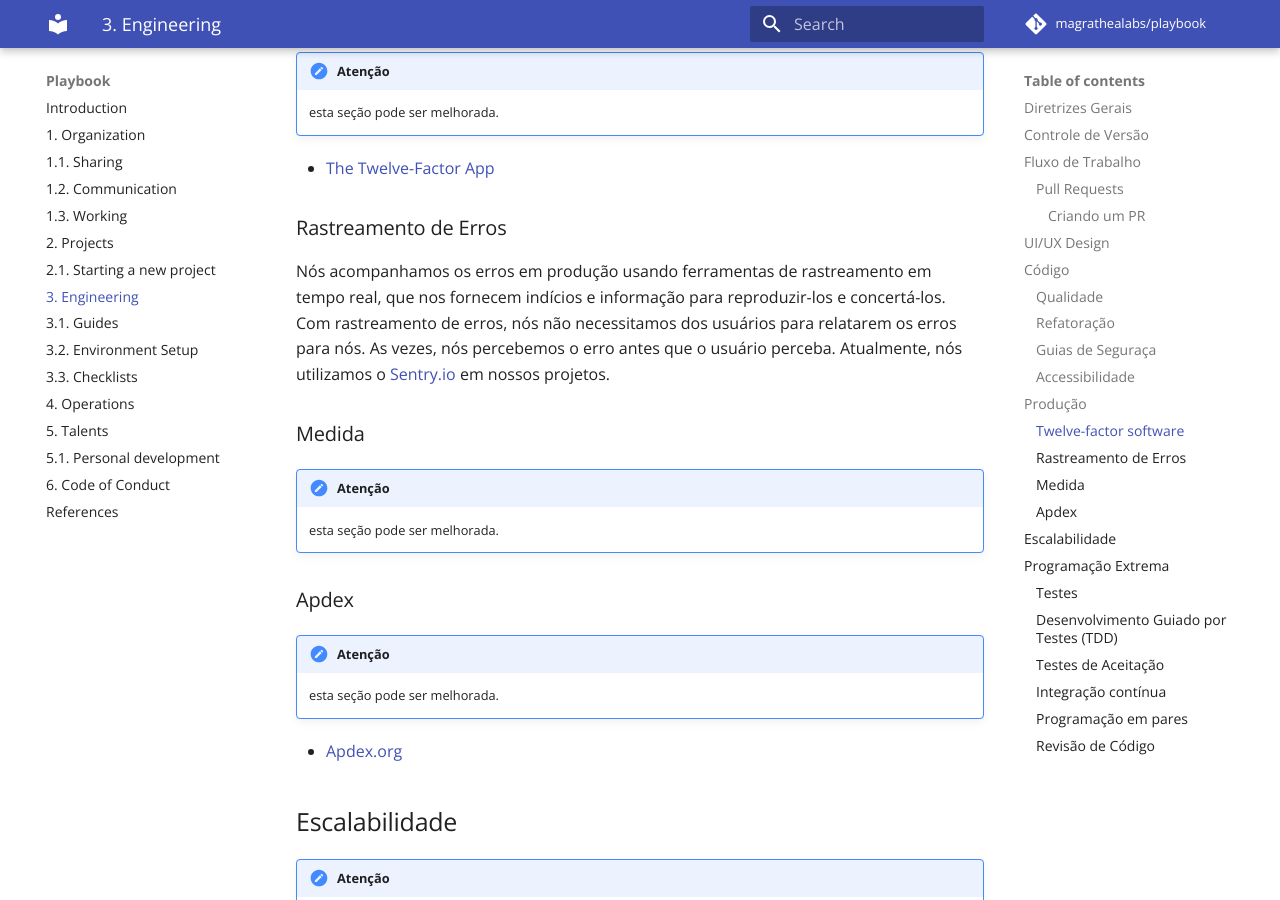
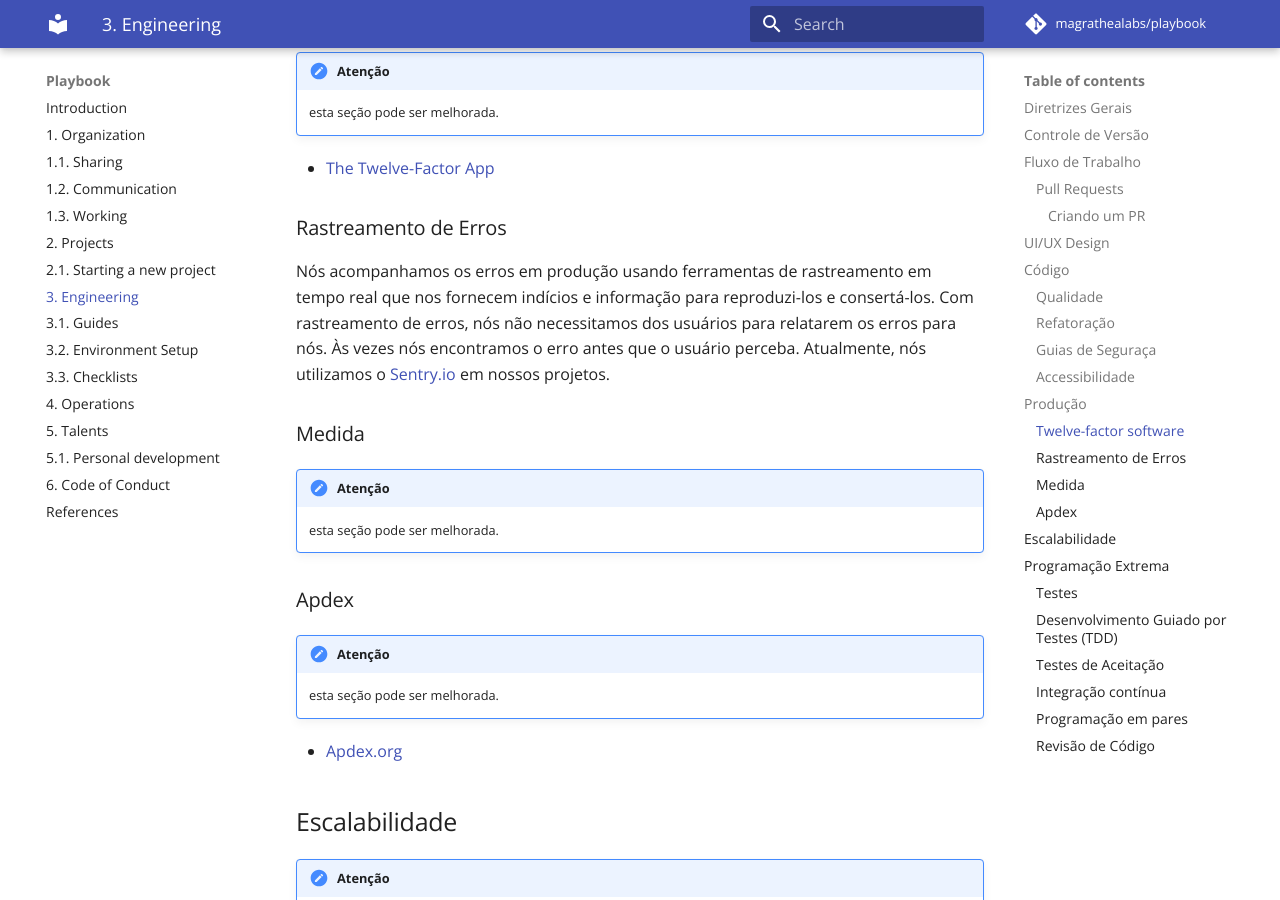
Before and after one commit to magrathealabs/playbook, an MkDocs documentation site: the page built from docs/3-engineering.md, in a window 1280 px wide and 900 px high, scrolled down 4213 px. Built offline with MkDocs 1.6.1 and Material for MkDocs 9.7.7, drawn with Linux system fonts in a browser that asks for light colours; comment, search, counter and statistics services are not loaded.

Commit message:
Update docs/3-engineering.md
Co-Authored-By: alfakini <fachini@magrathealabs.com>

```diff
--- a/docs/3-engineering.md
+++ b/docs/3-engineering.md
@@ -133,7 +133,7 @@ Quando começar a trabalhar em uma nova funcionalidade, olhe em volta para melho
 
 ### Rastreamento de Erros
 
-Nós acompanhamos os erros em produção usando ferramentas de rastreamento em tempo real,  que nos fornecem indícios e informação para reproduzir-los e concertá-los. Com rastreamento de erros, nós não necessitamos dos usuários para relatarem os erros para nós. As vezes, nós percebemos o erro antes que o usuário perceba. Atualmente, nós utilizamos o [Sentry.io](https://sentry.io/welcome/) em nossos projetos.
+Nós acompanhamos os erros em produção usando ferramentas de rastreamento em tempo real que nos fornecem indícios e informação para reproduzi-los e consertá-los. Com rastreamento de erros, nós não necessitamos dos usuários para relatarem os erros para nós. Às vezes nós encontramos o erro antes que o usuário perceba. Atualmente, nós utilizamos o [Sentry.io](https://sentry.io/welcome/) em nossos projetos.
 
 ### Medida
 
```
